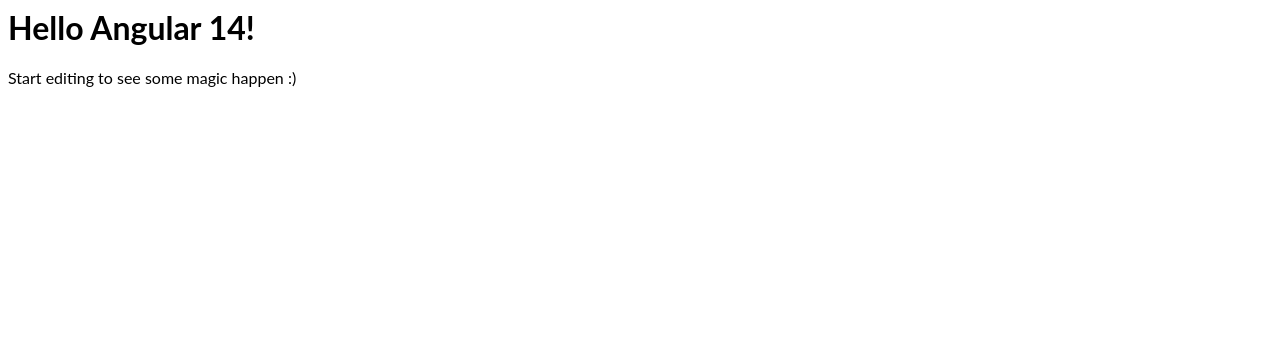
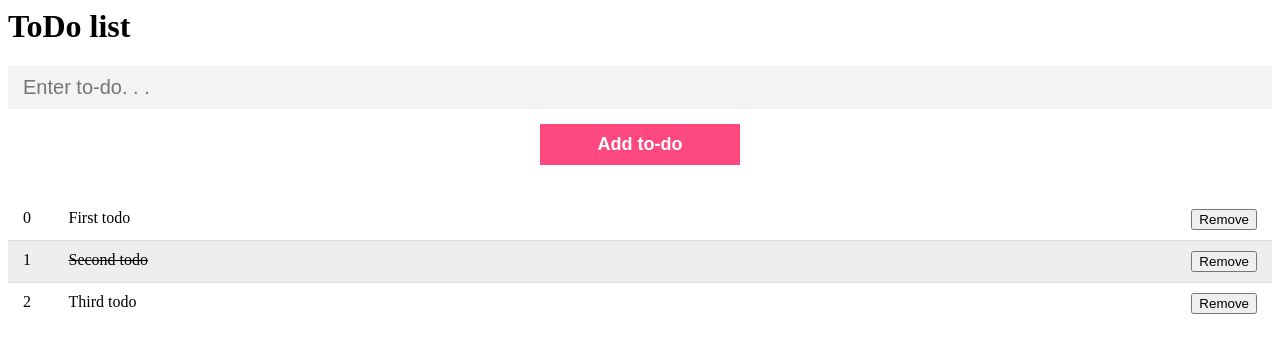
Before and after one commit to danish469/angular-todo, an Angular app: page / in a window 1280 px wide. Shown: the top 352 px of the page. Built offline with nearby package versions, Linux system fonts and the light colour scheme.

Commit message:
2 files modified, 4 added

```diff
--- a/src/app/app.component.html
+++ b/src/app/app.component.html
@@ -1,4 +1,7 @@
-<hello name="{{ name }}"></hello>
-<p>
-  Start editing to see some magic happen :)
-</p>
+<div class="app">
+  <header>
+    <h1>ToDo list</h1>
+  </header>
+
+  <app-todo></app-todo>
+</div>
--- /dev/null
+++ b/src/app/models/Todo.ts
@@ -0,0 +1,4 @@
+export class Todo {
+  content: string;
+  completed: boolean;
+}
--- /dev/null
+++ b/src/app/todo/todo.component.css
@@ -0,0 +1,56 @@
+.todo {
+  display: flex;
+  padding: 10px 15px;
+  background-color: #fff;
+  border-bottom: 1px solid #ddd;
+}
+
+.todo:nth-child(even) {
+  background-color: #eee;
+}
+
+.todo:last-of-type {
+  border-bottom: 0;
+}
+
+.todo .id {
+  flex: 1 1 50px;
+}
+
+.todo .content {
+  flex: 1 1 100%;
+}
+
+.todo.done .content {
+  text-decoration: line-through;
+}
+
+.todo-input {
+  display: block;
+  width: 100%;
+  padding: 10px 15px;
+  appearance: none;
+  border: none;
+  background-color: #f3f3f3;
+  margin-top: 15px;
+  font-size: 20px;
+  outline: none;
+}
+
+.todo-submit {
+  display: block;
+  width: 100%;
+  max-width: 200px;
+  appearance: none;
+  border: none;
+  outline: none;
+  background: none;
+
+  background-color: #fe4880;
+  color: #fff;
+  margin: 15px auto;
+
+  padding: 10px 15px;
+  font-size: 18px;
+  font-weight: 700;
+}
--- /dev/null
+++ b/src/app/todo/todo.component.html
@@ -0,0 +1,22 @@
+<div class="todos">
+  <form (submit)="addTodo()">
+    <input
+      type="text"
+      name="inputTodo"
+      placeholder="Enter to-do. . ."
+      class="todo-input"
+      [(ngModel)]="inputTodo"
+    />
+    <input type="submit" value="Add to-do" class="todo-submit" />
+  </form>
+  <br />
+  <div
+    *ngFor=" let todo of todos; let i = index"
+    class="todo {{(todo.completed ? 'done' : '')}}"
+  >
+    <div class="id">{{i}}</div>
+    <div class="content" (click)="toggleDone(i)">{{todo.content}}</div>
+
+    <button class="remove" (click)="deleteTodo(i)">Remove</button>
+  </div>
+</div>
--- /dev/null
+++ b/src/app/todo/todo.component.ts
@@ -0,0 +1,44 @@
+import { Component, OnInit } from "@angular/core";
+import { Todo } from "./../models/Todo";
+@Component({
+  selector: "app-todo",
+  templateUrl: "./todo.component.html",
+  styleUrls: ["./todo.component.css"]
+})
+export class TodoComponent implements OnInit {
+  constructor() {}
+  todos: Todo[];
+  inputTodo: string = "";
+  ngOnInit() {
+    this.todos = [
+      {
+        content: "First todo",
+        completed: false
+      },
+      {
+        content: "Second todo",
+        completed: true
+      },
+      {
+        content: "Third todo",
+        completed: false
+      }
+    ];
+  }
+  toggleDone(id: number) {
+    this.todos.map((v, i) => {
+      if (i == id) v.completed = !v.completed;
+      return v;
+    });
+  }
+  deleteTodo(id: number) {
+    this.todos = this.todos.filter((v, i) => i !== id);
+  }
+  addTodo() {
+    this.todos.push({
+      content: this.inputTodo,
+      completed: false
+    });
+    this.inputTodo = "";
+  }
+}
```
Also changed, not shown: src/app/app.module.ts (+10 -9 lines).
